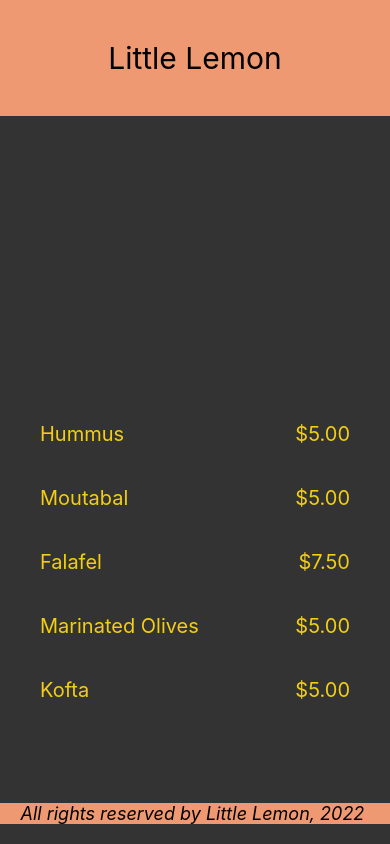
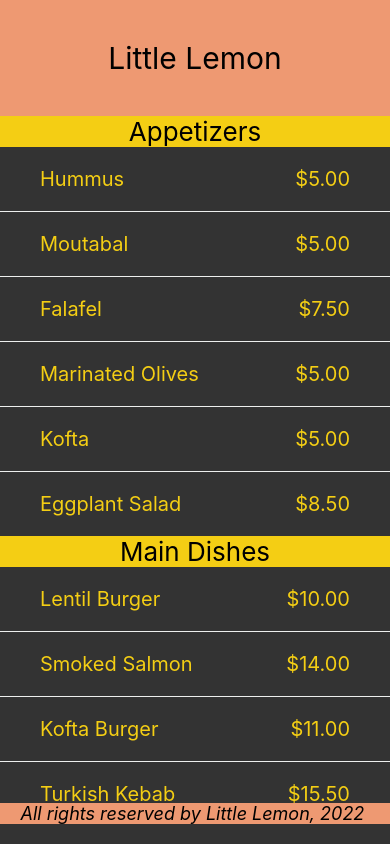
Before and after one commit to MaryMcKHU/LittleLemon, a React Native app: screen / in a window 390 px wide. Built offline with nearby package versions, Linux system fonts and the light colour scheme.

Commit message:
Explore SectionList

```diff
--- a/App.js
+++ b/App.js
@@ -11,10 +11,8 @@
     <>
       <View style={styles.headerContainer}>
         <LittleLemonHeader />
+        <MenuItems />
         {/* <WelcomeScreen /> */}
-      </View>
-      <View style={styles.headerContainer}>
-        <MenuItems />
       </View>
       <View style={styles.footerContainer}>
         <LittleLemonFooter />
--- a/components/MenuItems.js
+++ b/components/MenuItems.js
@@ -1,28 +1,50 @@
-import { View, Text, StyleSheet, FlatList } from 'react-native';
+import { View, Text, StyleSheet, SectionList } from 'react-native';
 
 const menuItemsToDisplay = [
-  { name: 'Hummus', price: '$5.00', id: '1A' },
-  { name: 'Moutabal', price: '$5.00', id: '2B' },
-  { name: 'Falafel', price: '$7.50', id: '3C' },
-  { name: 'Marinated Olives', price: '$5.00', id: '4D' },
-  { name: 'Kofta', price: '$5.00', id: '5E' },
-  { name: 'Eggplant Salad', price: '$8.50', id: '6F' },
-  { name: 'Lentil Burger', price: '$10.00', id: '7G' },
-  { name: 'Smoked Salmon', price: '$14.00', id: '8H' },
-  { name: 'Kofta Burger', price: '$11.00', id: '9I' },
-  { name: 'Turkish Kebab', price: '$15.50', id: '10J' },
-  { name: 'Fries', price: '$3.00', id: '11K' },
-  { name: 'Buttered Rice', price: '$3.00', id: '12L' },
-  { name: 'Bread Sticks', price: '$3.00', id: '13M' },
-  { name: 'Pita Pocket', price: '$3.00', id: '14N' },
-  { name: 'Lentil Soup', price: '$3.75', id: '15O' },
-  { name: 'Greek Salad', price: '$6.00', id: '16Q' },
-  { name: 'Rice Pilaf', price: '$4.00', id: '17R' },
-  { name: 'Baklava', price: '$3.00', id: '18S' },
-  { name: 'Tartufo', price: '$3.00', id: '19T' },
-  { name: 'Tiramisu', price: '$5.00', id: '20U' },
-  { name: 'Panna Cotta', price: '$5.00', id: '21V' },
+  {
+    title: 'Appetizers',
+    data: [
+      { name: 'Hummus', price: '$5.00' },
+      { name: 'Moutabal', price: '$5.00' },
+      { name: 'Falafel', price: '$7.50' },
+      { name: 'Marinated Olives', price: '$5.00' },
+      { name: 'Kofta', price: '$5.00' },
+      { name: 'Eggplant Salad', price: '$8.50' },
+    ],
+  },
+  {
+    title: 'Main Dishes',
+    data: [
+      { name: 'Lentil Burger', price: '$10.00' },
+      { name: 'Smoked Salmon', price: '$14.00' },
+      { name: 'Kofta Burger', price: '$11.00' },
+      { name: 'Turkish Kebab', price: '$15.50' },
+    ],
+  },
+  {
+    title: 'Sides',
+    data: [
+      { name: 'Fries', price: '$3.00', id: '11K' },
+      { name: 'Buttered Rice', price: '$3.00' },
+      { name: 'Bread Sticks', price: '$3.00' },
+      { name: 'Pita Pocket', price: '$3.00' },
+      { name: 'Lentil Soup', price: '$3.75' },
+      { name: 'Greek Salad', price: '$6.00' },
+      { name: 'Rice Pilaf', price: '$4.00' },
+    ],
+  },
+  {
+    title: 'Desserts',
+    data: [
+      { name: 'Baklava', price: '$3.00' },
+      { name: 'Tartufo', price: '$3.00' },
+      { name: 'Tiramisu', price: '$5.00' },
+      { name: 'Panna Cotta', price: '$5.00' },
+    ],
+  },
 ];
+
+const Separator = () => <View style={menuStyles.separator} />
 
 const Item = ({ name, price }) => (
   <View style={menuStyles.innerContainer}>
@@ -31,15 +53,26 @@
   </View>
 );
 
+const Header = () => <Text style={menuStyles.headerText}>View Menu</Text>
+
+const Footer = () => <Text style={menuStyles.footerText}>All rights reserved by Little Lemon</Text>
+
 const MenuItems = () => {
-  const renderItem = ({ item }) => <Item name={item.name} price={item.price}/>;
+  const renderItem = ({ item }) => <Item name={item.name} price={item.price} />;
+
+  const renderSectionHeader = ({ section: { title } }) => (
+    <Text style={menuStyles.sectionHeader}>{title}</Text>
+  )
 
   return (
     <View style={menuStyles.container}>
-      <FlatList
-        data={menuItemsToDisplay}
-        keyExtractor={(item) => item.id}
+      <SectionList
+        keyExtractor={(item, index) => item + index}
+        sections={menuItemsToDisplay}
         renderItem={renderItem}
+        renderSectionHeader={renderSectionHeader}
+        ListFooterComponent={Footer}
+        ItemSeparatorComponent={Separator}
       />
     </View>
   )
@@ -47,7 +80,7 @@
 
 const menuStyles = StyleSheet.create({
   container: {
-    flex: 0.75,
+    flex: 1,
   },
   innerContainer: {
     paddingHorizontal: 40,
@@ -55,14 +88,31 @@
     flexDirection: 'row',
     justifyContent: 'space-between',
   },
-  // headerText: {
-  //   color: 'white',
-  //   fontSize: 40,
-  //   flexWrap: 'wrap',
-  //   textAlign: 'center',
-  // },
+  sectionHeader: {
+    backgroundColor: '#F4CE14',
+    color: 'black',
+    fontSize: 26,
+    flexWrap: 'wrap',
+    textAlign: 'center',
+  },
+  headerText: {
+    color: 'white',
+    fontSize: 40,
+    flexWrap: 'wrap',
+    textAlign: 'center',
+  },
+  separator: {
+    borderBottomWidth: 1,
+    borderBottomColor: '#EDEFEE',
+  },
   itemText: {
     color: '#F4CE14',
+    fontSize: 20,
+  },
+  footerText: {
+    color: '#EDEFEE',
+    flexWrap: 'wrap',
+    textAlign: 'center',
     fontSize: 20,
   },
 });
```
